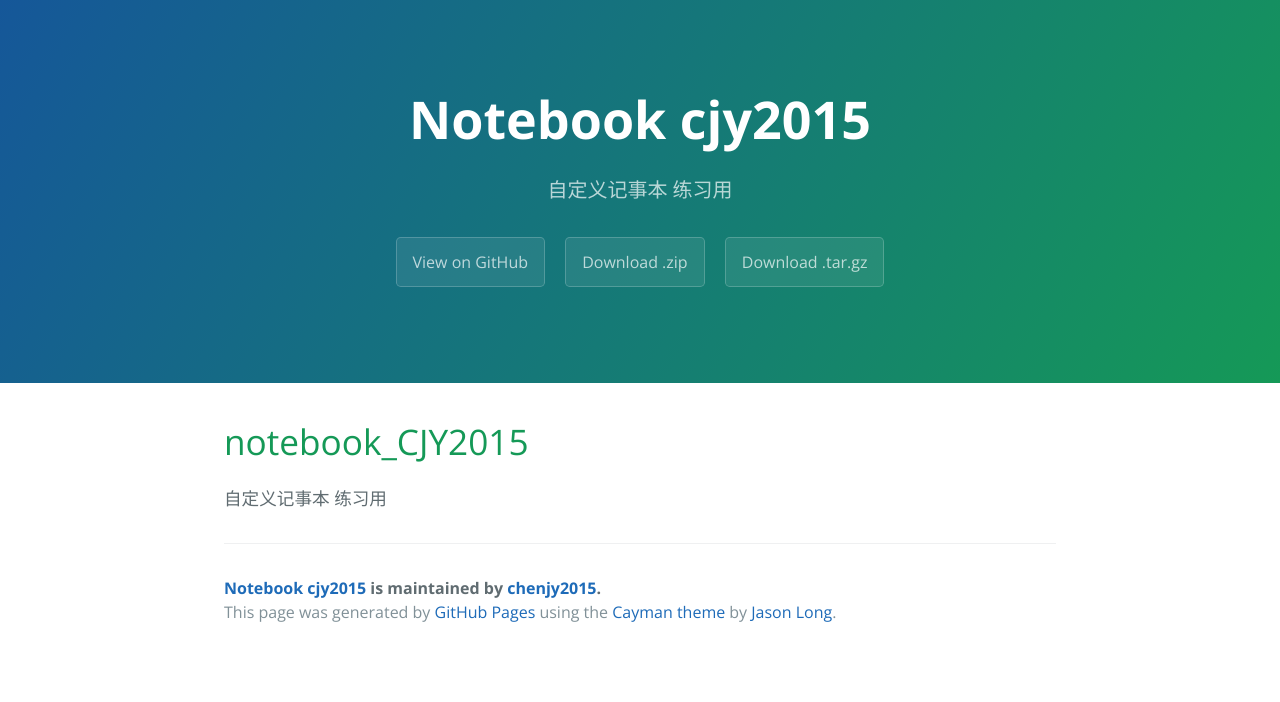
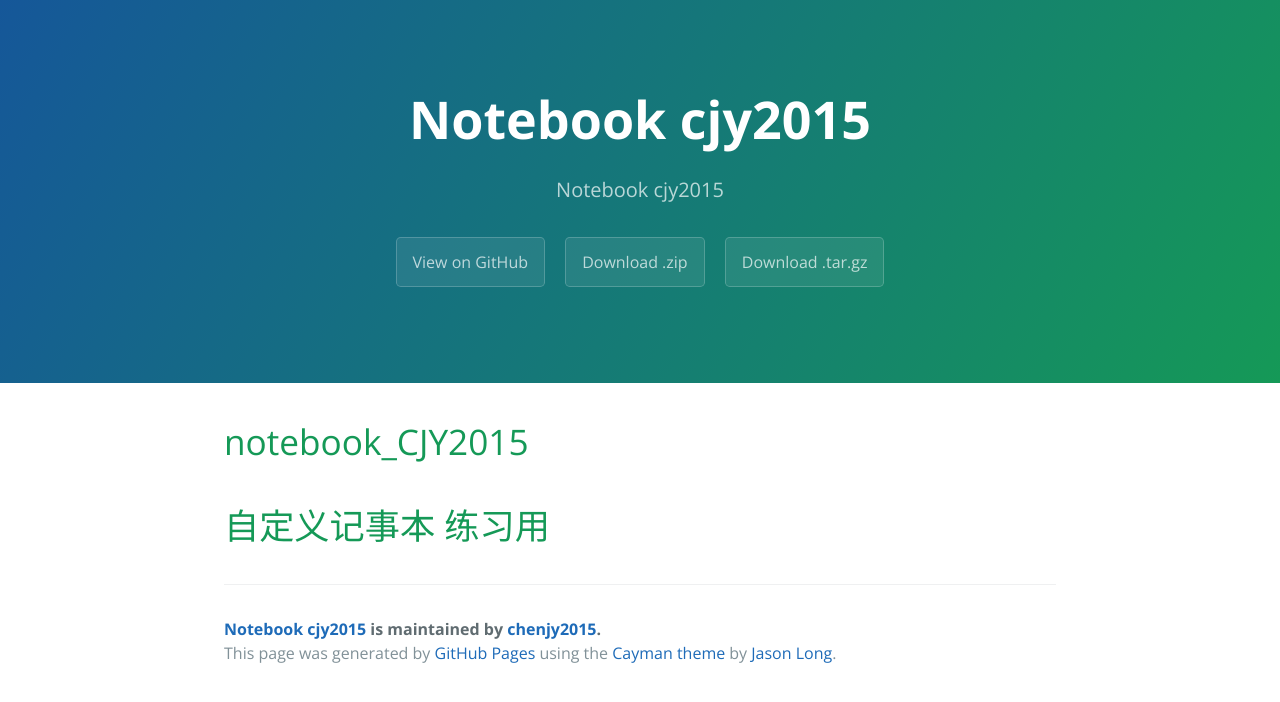
Before and after one commit to chenjy2015/chenjy2015, a plain HTML site: page index.html in a window 1280 px wide. Drawn offline with nearby package versions, Linux system fonts and the light colour scheme.

Commit message:
Create gh-pages branch via GitHub

```diff
--- a/index.html
+++ b/index.html
@@ -12,7 +12,7 @@
   <body>
     <section class="page-header">
       <h1 class="project-name">Notebook cjy2015</h1>
-      <h2 class="project-tagline">自定义记事本 练习用</h2>
+      <h2 class="project-tagline">Notebook cjy2015</h2>
       <a href="https://github.com/chenjy2015/notebook_CJY2015" class="btn">View on GitHub</a>
       <a href="https://github.com/chenjy2015/notebook_CJY2015/zipball/master" class="btn">Download .zip</a>
       <a href="https://github.com/chenjy2015/notebook_CJY2015/tarball/master" class="btn">Download .tar.gz</a>
@@ -22,7 +22,8 @@
       <h1>
 <a id="notebook_cjy2015" class="anchor" href="#notebook_cjy2015" aria-hidden="true"><span class="octicon octicon-link"></span></a>notebook_CJY2015</h1>
 
-<p>自定义记事本 练习用</p>
+<h1>
+<a id="自定义记事本-练习用" class="anchor" href="#%E8%87%AA%E5%AE%9A%E4%B9%89%E8%AE%B0%E4%BA%8B%E6%9C%AC-%E7%BB%83%E4%B9%A0%E7%94%A8" aria-hidden="true"><span class="octicon octicon-link"></span></a>自定义记事本 练习用</h1>
 
       <footer class="site-footer">
         <span class="site-footer-owner"><a href="https://github.com/chenjy2015/notebook_CJY2015">Notebook cjy2015</a> is maintained by <a href="https://github.com/chenjy2015">chenjy2015</a>.</span>
--- a/params.json
+++ b/params.json
@@ -1 +1 @@
-{"name":"Notebook cjy2015","tagline":"自定义记事本 练习用","body":"# notebook_CJY2015\r\n自定义记事本 练习用\r\n","google":"","note":"Don't delete this file! It's used internally to help with page regeneration."}
+{"name":"Notebook cjy2015","tagline":"Notebook cjy2015","body":"# notebook_CJY2015\r\n# 自定义记事本 练习用\r\n","google":"","note":"Don't delete this file! It's used internally to help with page regeneration."}
```
